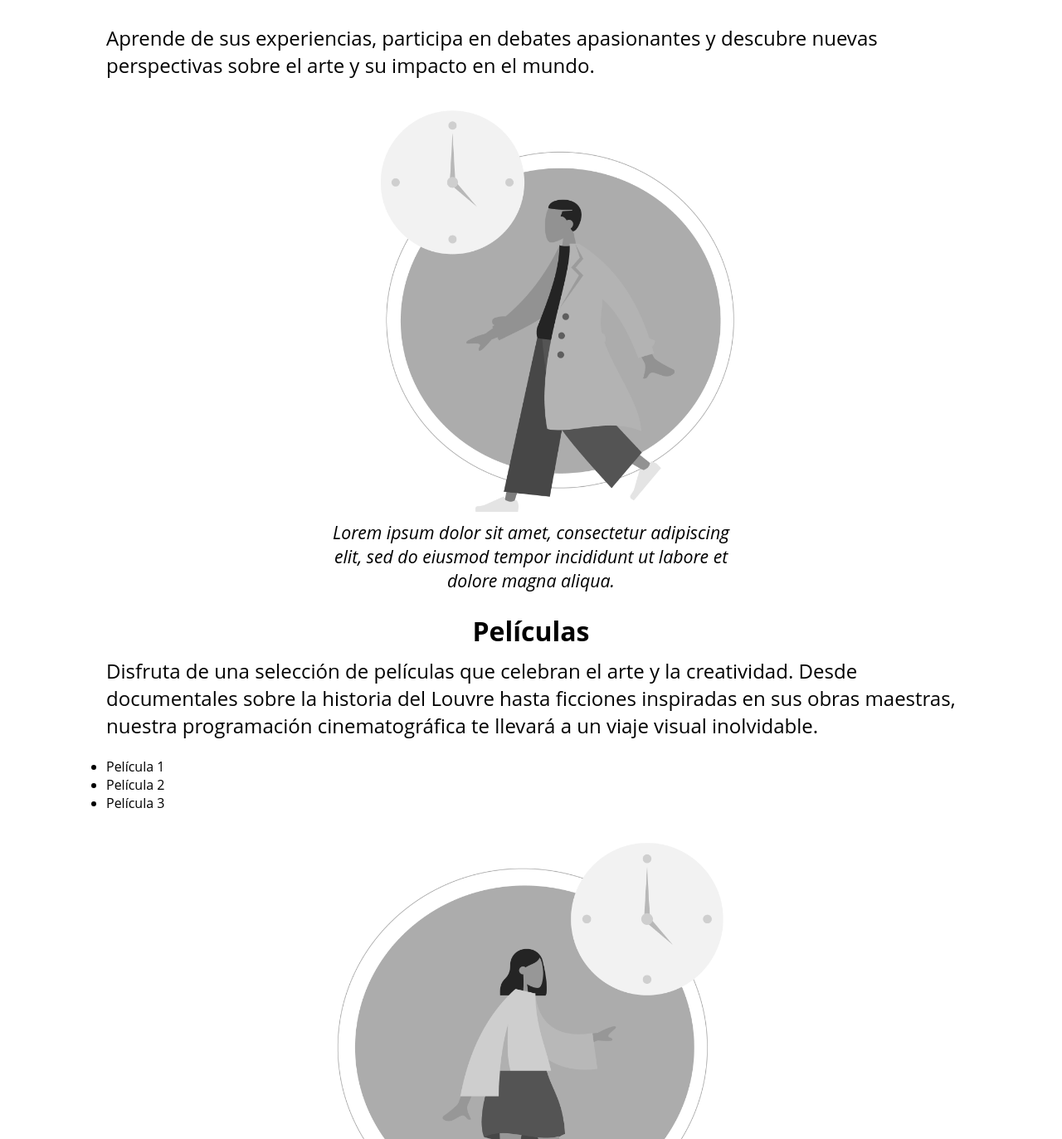
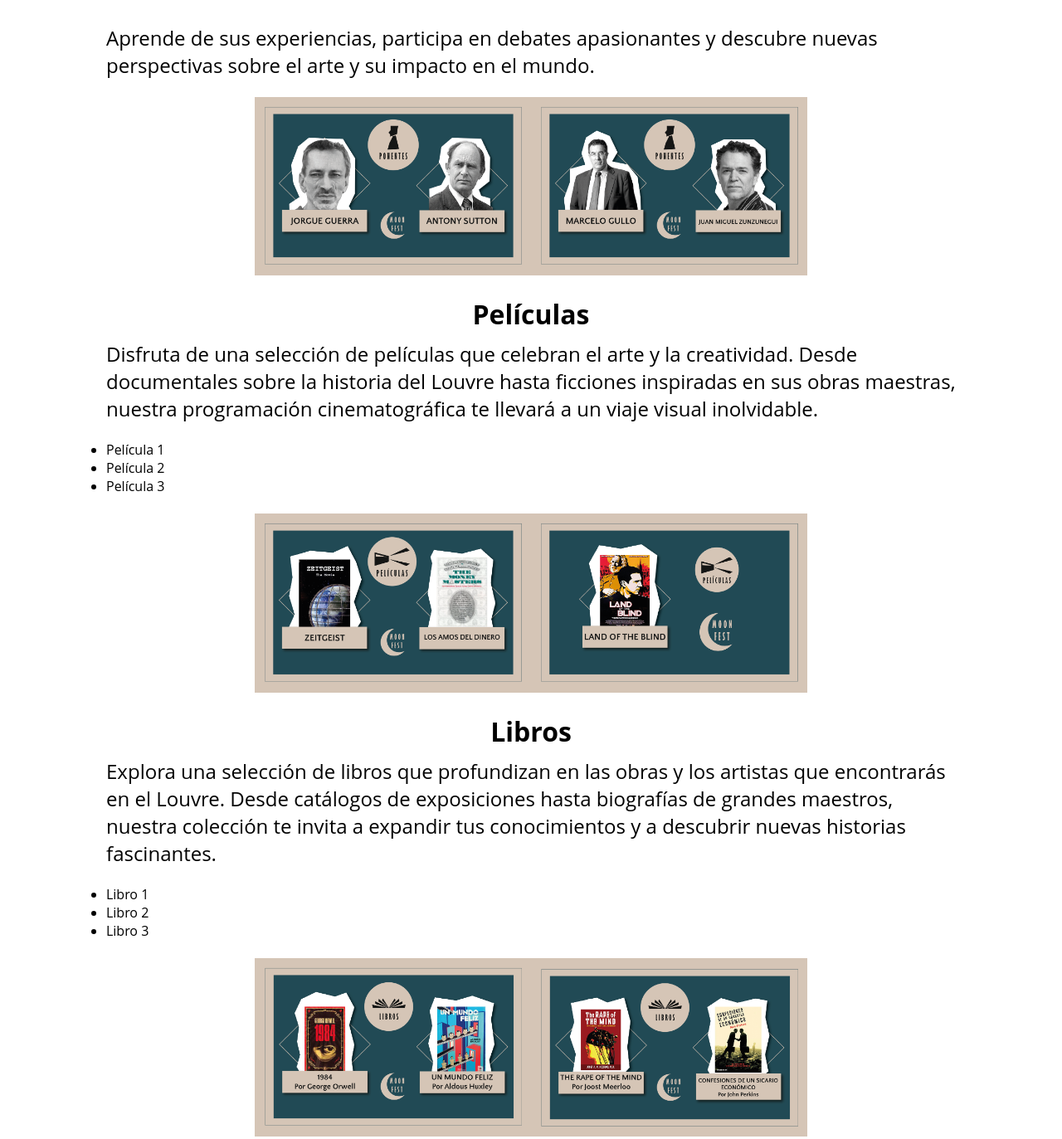
Before and after one commit to Kary01/museoLouvre, a plain HTML site: page flexbox_01.html in a window 1280 px wide. Shown: the part 1067-2440 px from the top of the page at 83% size. Drawn offline with Linux system fonts and the light colour scheme.

Commit message:
añadir imagenes

```diff
--- a/flexbox_01.html
+++ b/flexbox_01.html
@@ -72,12 +72,8 @@ la estructura que se llenara como se menciona a continuación...-->
         		<div class="par-imgs-mobile">
     				<!--si se quiere modificar contenido susutituir la imagen a la que referencia la etiqueta img-->
 	        		<img src="imagenes/img1a.png" title="Img 1a">
-	        		<!--texto para la imagen-->
-	        		<p>Lorem ipsum dolor sit amet, consectetur adipiscing elit, sed do eiusmod tempor incididunt ut labore et dolore magna aliqua.</p>
 	        		<!--si se quiere modificar contenido susutituir la imagen a la que referencia la etiqueta img-->
 	        		<img src="imagenes/img1b.png" title="Img 1b">
-	        		<!--texto para la imagen-->
-	        		<p>Lorem ipsum dolor sit amet, consectetur adipiscing elit, sed do eiusmod tempor incididunt ut labore et dolore magna aliqua.</p>
     			</div>
     		</div>
 
@@ -101,12 +97,21 @@ la estructura que se llenara como se menciona a continuación...-->
 				<p>Aprende de sus experiencias, participa en debates apasionantes y descubre nuevas perspectivas sobre el arte y su impacto en el mundo.</p>
 		        <br><!--etiqueta para un brinco de renglón-->
     		</div>
-    		<!--contenedor para las imagenes de la sección OJO: este tiene un layout para una imagen-->
-    		<div class="contenedor-imagen">
+    		<!--contenedor para las imagenes de la sección 1, OJO: este tiene un layout para dos imagenes-->
+    		<div class="imgs-secc-1">
+    			<!--contenedor con las dos imagenes en su version de escritorio-->
+    			<div class="par-imgs-escritorio">
     				<!--si se quiere modificar contenido susutituir la imagen a la que referencia la etiqueta img-->
-        		<img  src="imagenes/img2.png" title="Img 2">
-        		<!--texto para la imagen-->
-        		<p>Lorem ipsum dolor sit amet, consectetur adipiscing elit, sed do eiusmod tempor incididunt ut labore et dolore magna aliqua.</p>
+	        		<img src="imagenes/ponentes1.png" title="Img 1a">
+	        		<img src="imagenes/ponentes2.png" title="Img 1b">
+    			</div>
+        		<!--contenedor con las dos imagenes en su version mobile-->
+        		<div class="par-imgs-mobile">
+    				<!--si se quiere modificar contenido susutituir la imagen a la que referencia la etiqueta img-->
+	        		<img src="imagenes/ponentes1.png" title="Img 1a">
+	        		<!--si se quiere modificar contenido susutituir la imagen a la que referencia la etiqueta img-->
+	        		<img src="imagenes/ponentes2.png" title="Img 1b">
+    			</div>
     		</div>
 
     	</div>
@@ -127,12 +132,20 @@ la estructura que se llenara como se menciona a continuación...-->
 					</ul>
 		        <br><!--etiqueta para un brinco de renglón-->
     		</div>
-    		<!--contenedor para las imagenes de la sección OJO: este tiene un layout para una imagen-->
-    		<div class="contenedor-imagen">
+    		<!--contenedor para las imagenes de la sección 1, OJO: este tiene un layout para dos imagenes-->
+    		<div class="imgs-secc-1">
+    			<!--contenedor con las dos imagenes en su version de escritorio-->
+    			<div class="par-imgs-escritorio">
     				<!--si se quiere modificar contenido susutituir la imagen a la que referencia la etiqueta img-->
-        		<img  src="imagenes/img3.png" title="Img 3">
-        		<!--texto para la imagen-->
-        		<p>Lorem ipsum dolor sit amet, consectetur adipiscing elit, sed do eiusmod tempor incididunt ut labore et dolore magna aliqua.</p>
+	        		<img src="imagenes/películas1.png" title="Img 1a">
+	        		<img src="imagenes/películas2.png" title="Img 1b">
+    			</div>
+        		<!--contenedor con las dos imagenes en su version mobile-->
+        		<div class="par-imgs-mobile">
+    				<!--si se quiere modificar contenido susutituir la imagen a la que referencia la etiqueta img-->
+	        		<img src="imagenes/películas1.png" title="Img 1a">
+	        		<!--si se quiere modificar contenido susutituir la imagen a la que referencia la etiqueta img-->
+	        		<img src="imagenes/películas2.png" title="Img 1b">
     			</div>
 
     	</div>
@@ -154,9 +167,22 @@ la estructura que se llenara como se menciona a continuación...-->
 		        <br><!--etiqueta para un brinco de renglón-->
     		</div>
     		<!--contenedor para las imagenes de la sección OJO: este tiene un layout para una imagen-->
-    		<div class="contenedor-imagen-secc4">
+    		<!--contenedor para las imagenes de la sección 1, OJO: este tiene un layout para dos imagenes-->
+    		<div class="imgs-secc-1">
+    			<!--contenedor con las dos imagenes en su version de escritorio-->
+    			<div class="par-imgs-escritorio">
     				<!--si se quiere modificar contenido susutituir la imagen a la que referencia la etiqueta img-->
-        		<img  src="imagenes/img4.png" title="Img 4">
+	        		<img src="imagenes/libros1.png" title="Img 1a">
+	        		<img src="imagenes/libros2.png" title="Img 1b">
+    			</div>
+        		<!--contenedor con las dos imagenes en su version mobile-->
+        		<div class="par-imgs-mobile">
+    				<!--si se quiere modificar contenido susutituir la imagen a la que referencia la etiqueta img-->
+	        		<img src="imagenes/libros1.png" title="Img 1a">
+	        		<!--texto para la imagen-->
+	        		<p>Lorem ipsum dolor sit amet, consectetur adipiscing elit, sed do eiusmod tempor incididunt ut labore et dolore magna aliqua.</p>
+	        		<!--si se quiere modificar contenido susutituir la imagen a la que referencia la etiqueta img-->
+	        		<img src="imagenes/libros2.png" title="Img 1b">
 	        		<!--texto para la imagen-->
 	        		<p>Lorem ipsum dolor sit amet, consectetur adipiscing elit, sed do eiusmod tempor incididunt ut labore et dolore magna aliqua.</p>
     			</div>
```
Also changed, not shown: imagenes/libros1.png (added), imagenes/libros2.png (added), imagenes/logo.png, imagenes/películas1.png (added), imagenes/películas2.png (added), imagenes/ponentes1.png (added), imagenes/ponentes2.png (added). Lines whose indentation alone changed are shown as unchanged.
